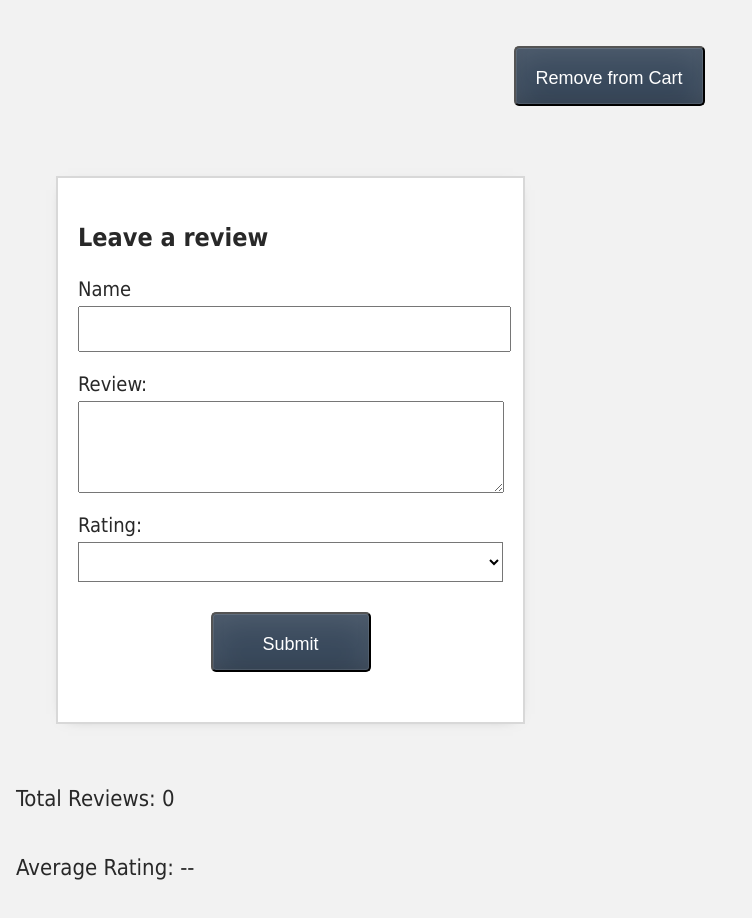
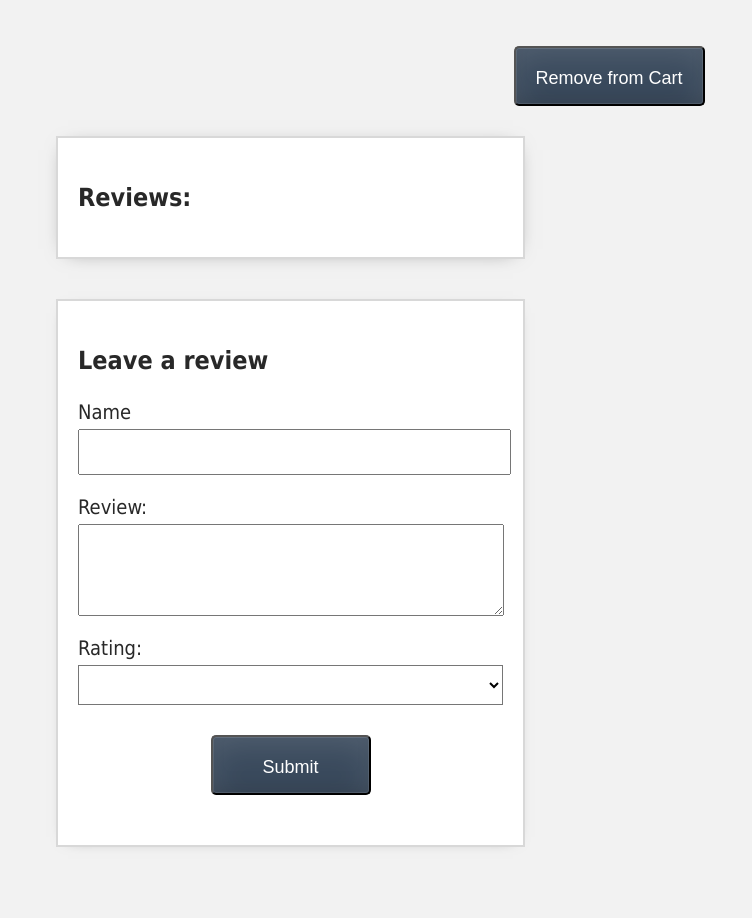
Before and after one commit to myronschippers/challenge-worksheet, a Vue app: page / in a window 1280 px wide. Shown: the part 900-1818 px from the top of the page, without its empty margins (0-752 px from the left). Built offline with nearby package versions, Linux system fonts and the light colour scheme.

Commit message:
adding a list of reviews component

```diff
--- a/src/components/ProductDisplay.vue
+++ b/src/components/ProductDisplay.vue
@@ -1,6 +1,7 @@
 <script setup>
 import { ref, computed } from 'vue';
 import ReviewForm from '@/components/ReviewForm.vue';
+import ReviewsList from '@/components/ReviewsList.vue';
 import socksGreenImage from '@/assets/images/socks_green.jpeg';
 import socksBlueImage from '@/assets/images/socks_blue.jpeg';
 
@@ -170,8 +171,7 @@ const addReviews = (newReview) => {
       </div>
     </div>
 
+    <ReviewsList :reviews="reviews"></ReviewsList>
     <ReviewForm @review-submitted="addReview"></ReviewForm>
-    <p>Total Reviews: {{ reviews.length }}</p>
-    <p>Average Rating: {{ averageReviewRating }}</p>
   </div>
 </template>
--- /dev/null
+++ b/src/components/ReviewsList.vue
@@ -0,0 +1,21 @@
+<script setup>
+defineProps({
+  reviews: {
+    type: Array,
+    required: true,
+  },
+});
+</script>
+
+<template>
+  <div class="review-container">
+    <h3>Reviews:</h3>
+    <ul>
+      <li v-for="(review, index) in reviews" :key="index">
+        <span>{{ review.name }} gave this {{ review.rating }} stars</span>
+        <br />
+        <span>"{{ review.content }}"</span>
+      </li>
+    </ul>
+  </div>
+</template>
```
